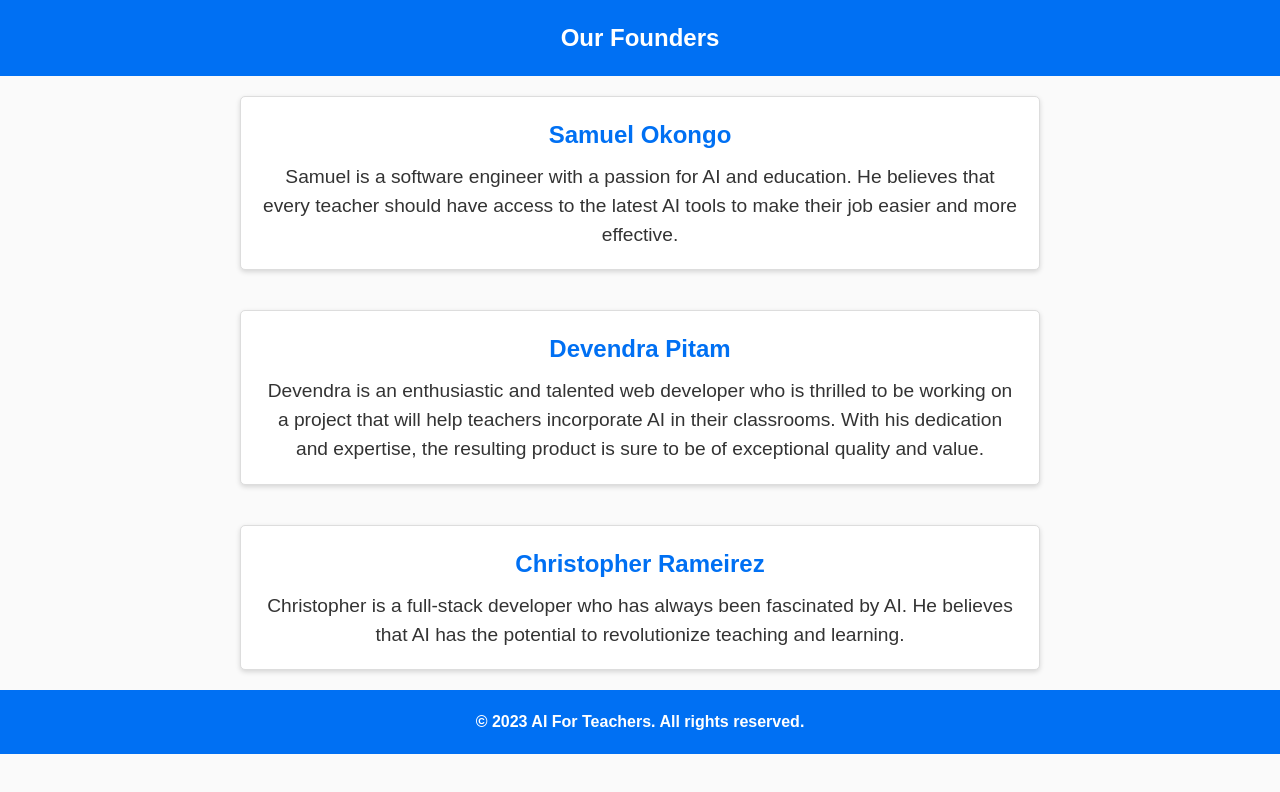
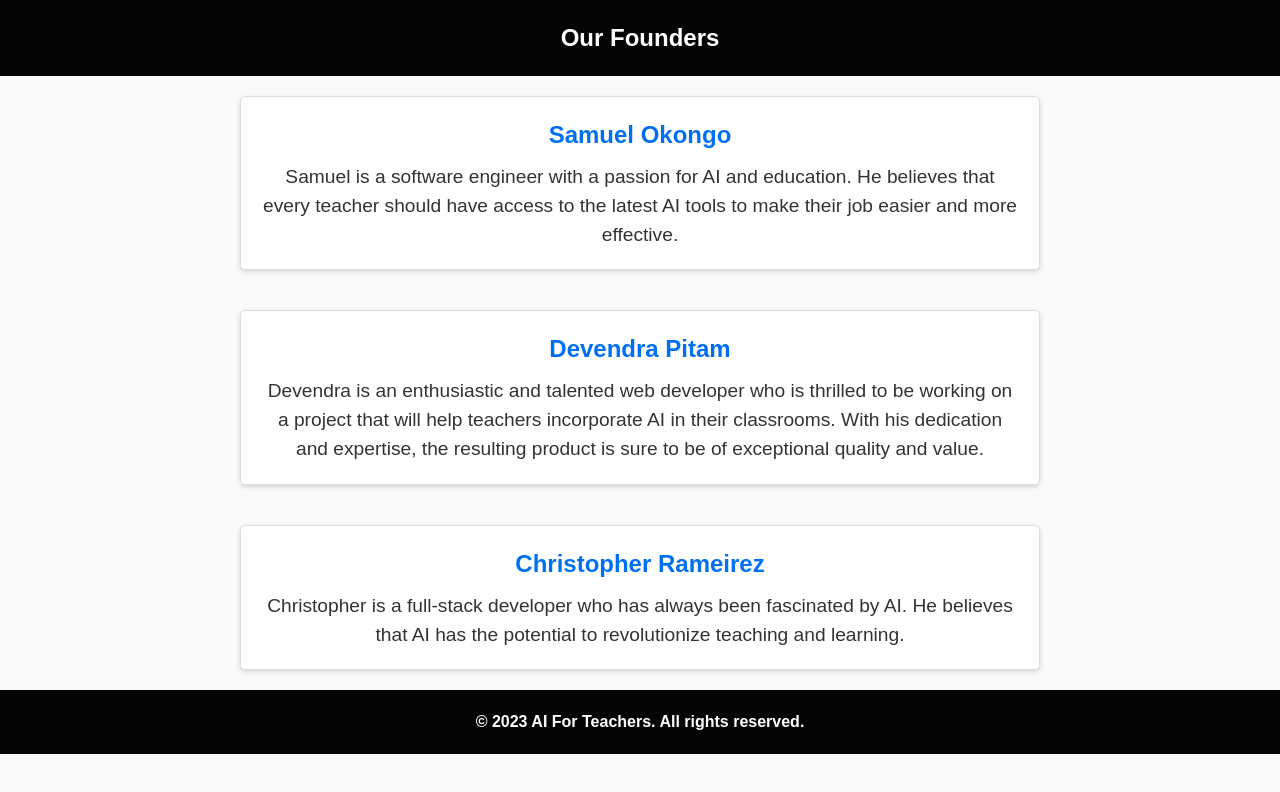
Before and after one commit to Samuel-Okongo/next.js, a Next.js app: page /founderpage in a window 1280 px wide. Shown: the top 792 px of the page. Built offline with nearby package versions, Linux system fonts and the light colour scheme.

Commit message:
Update founderpage.tsx

```diff
--- a/src/pages/founderpage.tsx
+++ b/src/pages/founderpage.tsx
@@ -11,7 +11,7 @@ const pageContainerStyle = {
 };
 
 const headerStyle = {
-  backgroundColor: '#0070f3',
+  backgroundColor: '#050505',
   width: '100%',
   padding: '20px 0',
   color: 'white',
@@ -51,7 +51,7 @@ const founderDescriptionStyle = {
 };
 
 const footerStyle = {
-  backgroundColor: '#0070f3',
+  backgroundColor: '#050505',
   width: '100%',
   padding: '20px 0',
   color: 'white',
```
